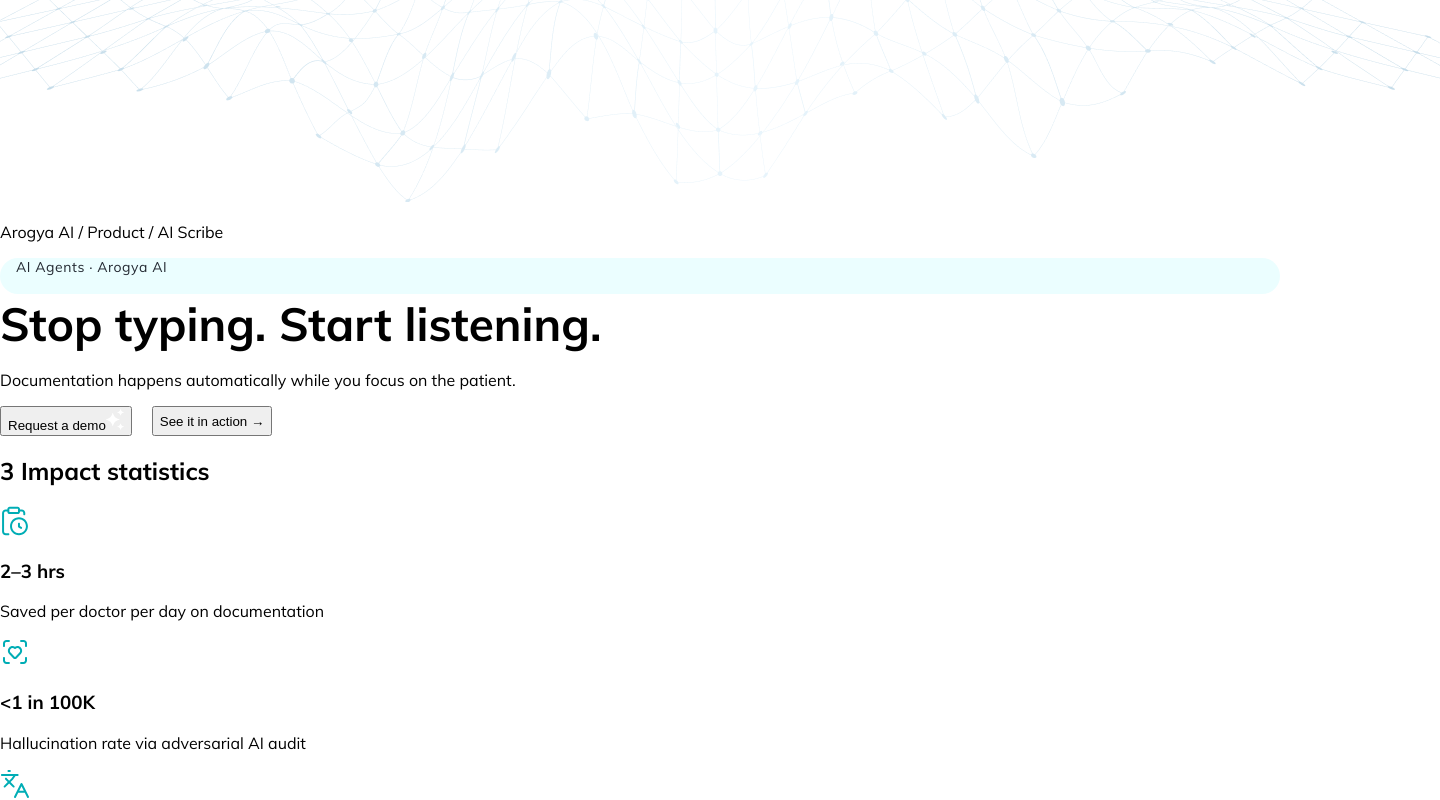
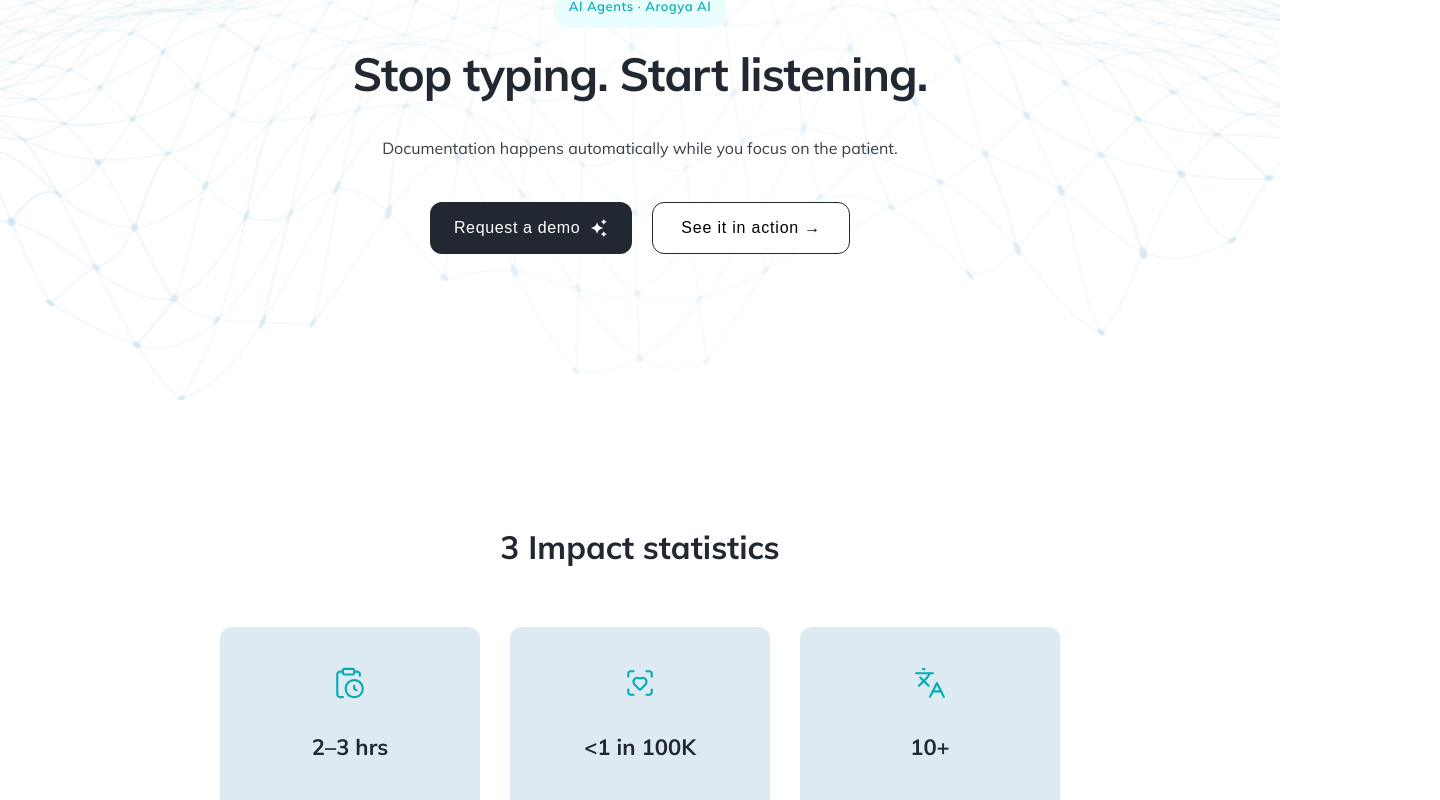
Before and after one commit to VikashLumeneo/Aarogya-AI, a React (Create React App) app: page /ai-scribe in a window 1280 px wide. Shown: the part 320-1120 px from the top of the page, 1440 px wide, since content can reach past the window. Built offline with nearby package versions, Linux system fonts and the light colour scheme.

Commit message:
feat: Add AiSLast and AiScribe components with styles for enhanced user engagement and improved layout

```diff
--- a/src/pages/AiSLast.css
+++ b/src/pages/AiSLast.css
@@ -0,0 +1,73 @@
+.aislast{
+width:100%;
+padding:100px 20px;
+background:#081819;
+display:flex;
+justify-content:center;
+align-items:center;
+font-family:"Mulish", sans-serif;
+}
+
+/* CONTENT */
+
+.aislast-content{
+max-width:720px;
+display:flex;
+flex-direction:column;
+align-items:center;
+gap:20px;
+text-align:center;
+}
+
+/* TITLE */
+
+.aislast-title{
+color:#ffffff;
+font-size:36px;
+font-weight:700;
+letter-spacing:0.02em;
+line-height:46px;
+}
+
+/* TEXT */
+
+.aislast-text{
+color:#ffffff;
+opacity:0.75;
+font-size:16px;
+line-height:26px;
+max-width:620px;
+}
+
+/* BUTTON */
+
+.aislast-btn{
+display:flex;
+align-items:center;
+justify-content:center;
+gap:10px;
+padding:16px 26px;
+background:#00ADB5;
+border:none;
+border-radius:8px;
+cursor:pointer;
+color:#ffffff;
+font-size:16px;
+font-weight:600;
+letter-spacing:0.04em;
+transition:all .25s ease;
+}
+
+/* BUTTON HOVER */
+
+.aislast-btn:hover{
+background:#019aa1;
+transform:translateY(-2px);
+}
+
+/* ICON */
+
+.aislast-btn img{
+width:18px;
+height:18px;
+}
--- a/src/pages/AiScribe.css
+++ b/src/pages/AiScribe.css
@@ -1,54 +1,213 @@
-.aislast{
+/* PAGE */
+
+.ai-scribe{
+position:relative;
 width:100%;
-padding:60px 130px;
-background:#081819;
+min-height:620px;
 display:flex;
 justify-content:center;
 align-items:center;
+text-align:center;
 font-family:"Mulish", sans-serif;
+padding:120px 20px;
+overflow:hidden;
 }
 
-.aislast-content{
+/* HERO BACKGROUND */
+
+.hero-bg{
+position:absolute;
+top:0;
+left:0;
+width:100%;
+height:100%;
+object-fit:cover;
+z-index:-1;
+}
+
+/* HERO CONTENT */
+
+.hero-content{
+position:relative;
+z-index:0;
+max-width:820px;
 display:flex;
 flex-direction:column;
 align-items:center;
 gap:20px;
-max-width:700px;
-text-align:center;
 }
 
-.aislast-title{
-color:#FFF;
-font-size:36px;
-font-weight:700;
-letter-spacing:0.02em;
+/* BREADCRUMB */
+
+.breadcrumb{
+font-size:14px;
+color:#6B7280;
 }
 
-.aislast-text{
-color:#FFF;
-opacity:0.7;
-font-size:16px;
-line-height:26px;
-letter-spacing:0.02em;
+.breadcrumb span{
+color:#00ADB5;
+font-weight:600;
 }
 
-.aislast-btn{
+/* HERO TEXT */
+
+.hero-text{
+display:flex;
+flex-direction:column;
+align-items:center;
+gap:16px;
+}
+
+/* HERO TAG */
+
+.hero-tag{
+font-size:13px;
+background:#EBFEFF;
+color:#00ADB5;
+padding:6px 16px;
+border-radius:120px;
+font-weight:600;
+}
+
+/* HERO TITLE */
+
+.hero-title{
+font-size:46px;
+font-weight:700;
+color:#222831;
+line-height:60px;
+letter-spacing:-0.02em;
+}
+
+/* HERO DESCRIPTION */
+
+.hero-desc{
+font-size:16px;
+color:#393E46;
+max-width:520px;
+line-height:24px;
+}
+
+/* BUTTON GROUP */
+
+.hero-buttons{
+display:flex;
+gap:20px;
+margin-top:10px;
+}
+
+/* DEMO BUTTON */
+
+.demo-btn{
 display:flex;
 align-items:center;
-justify-content:center;
 gap:10px;
-width:260px;
-height:56px;
-background:#00ADB5;
+background:#222831;
+color:#ffffff;
 border:none;
-border-radius:8px;
+padding:16px 24px;
+border-radius:12px;
 cursor:pointer;
-color:#FFF;
 font-size:16px;
 letter-spacing:0.04em;
+transition:all .2s ease;
 }
 
-.aislast-btn img{
+.demo-btn:hover{
+background:#000000;
+}
+
+/* DEMO ICON */
+
+.demo-icon{
 width:18px;
 height:18px;
 }
+
+/* SECOND BUTTON */
+
+.action-btn{
+padding:16px 28px;
+background:#ffffff;
+border:1px solid #222831;
+border-radius:12px;
+font-size:16px;
+cursor:pointer;
+letter-spacing:0.05em;
+transition:all .2s ease;
+}
+
+.action-btn:hover{
+background:#f4f4f4;
+}
+
+/* IMPACT SECTION */
+
+.impact{
+padding:100px 20px;
+text-align:center;
+font-family:"Mulish", sans-serif;
+}
+
+/* HEADING */
+
+.impact-heading{
+font-size:32px;
+font-weight:700;
+color:#222831;
+margin-bottom:60px;
+}
+
+/* CARDS CONTAINER */
+
+.impact-cards{
+display:flex;
+justify-content:center;
+gap:30px;
+flex-wrap:wrap;
+}
+
+/* CARD */
+
+.impact-card{
+width:260px;
+padding:40px 30px;
+background:#DDEAF1;
+border-radius:12px;
+display:flex;
+flex-direction:column;
+align-items:center;
+gap:12px;
+text-align:center;
+transition:all .25s ease;
+}
+
+/* CARD HOVER */
+
+.impact-card:hover{
+transform:translateY(-6px);
+}
+
+/* ICON */
+
+.impact-icon{
+width:32px;
+height:32px;
+}
+
+/* NUMBER */
+
+.impact-card h3{
+font-size:22px;
+font-weight:700;
+color:#222831;
+}
+
+/* TEXT */
+
+.impact-card p{
+font-size:14px;
+color:#4B5563;
+line-height:20px;
+max-width:180px;
+}
```
